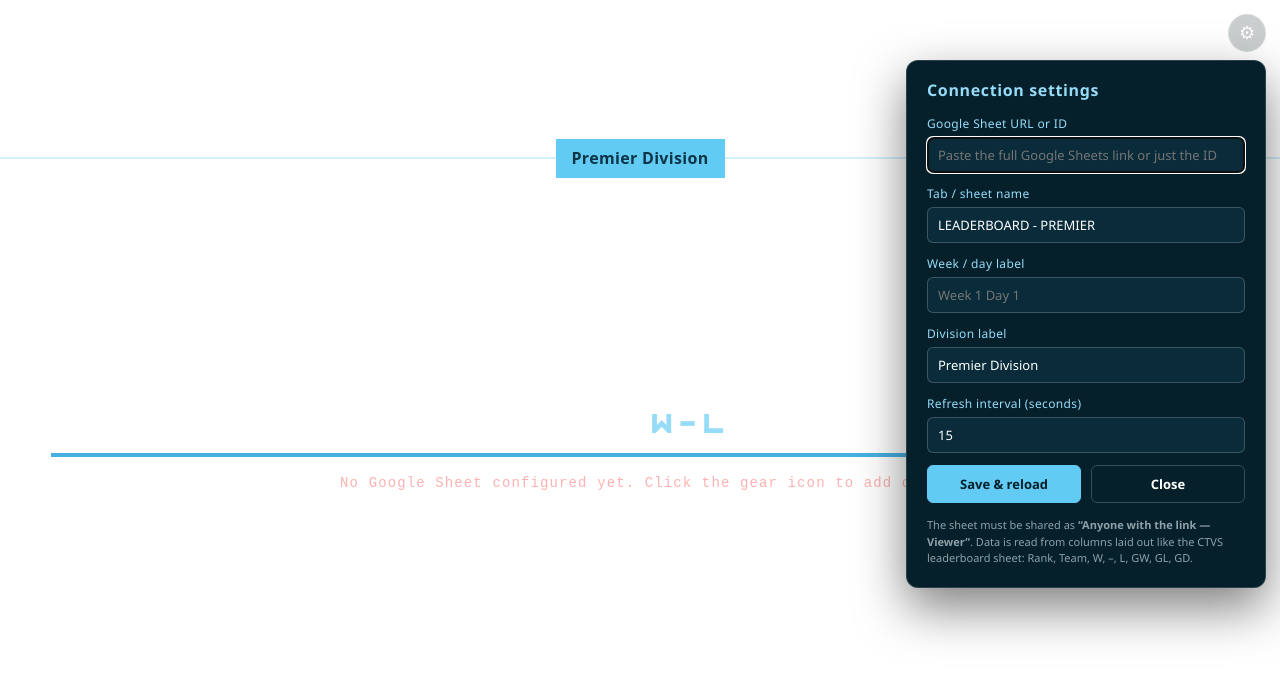
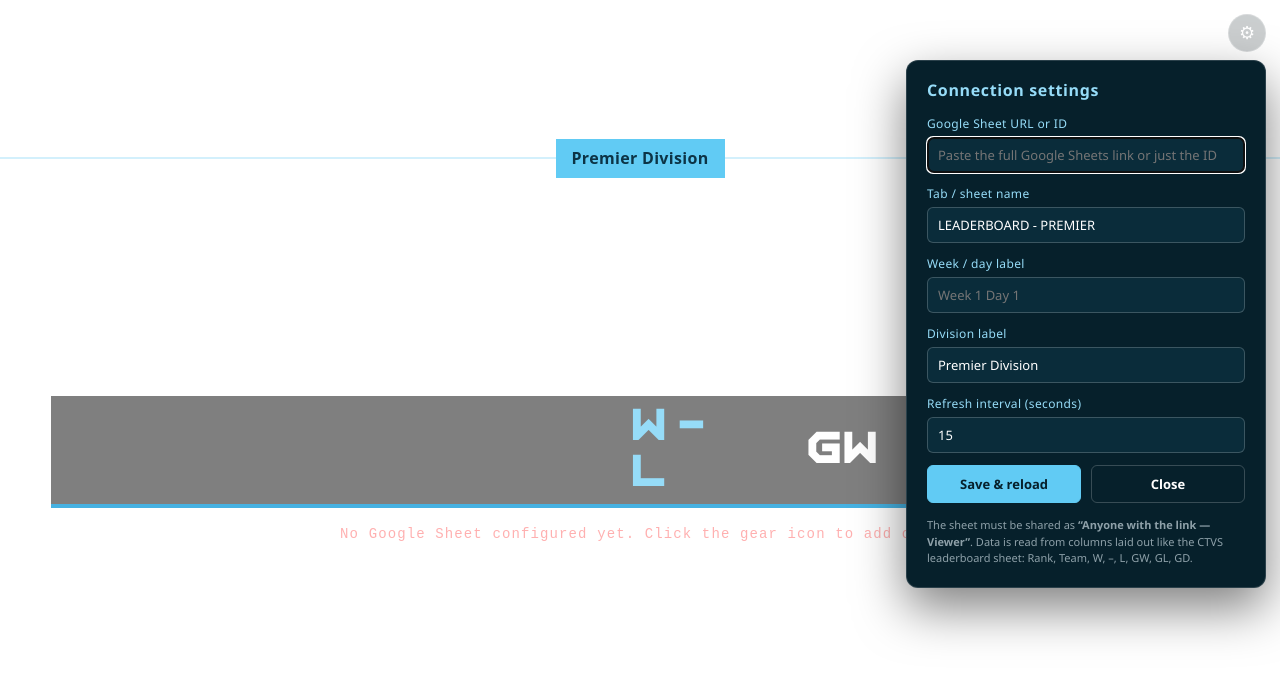
Before and after one commit to ShardNguyen/CTVS-Graphic-Display, a website: page public/premier/index.html in a window 1280 px wide. Drawn offline with Linux system fonts and the light colour scheme; a web font is replaced by a local one.

Commit message:
Adjust premier's leaderboard font

```diff
--- a/public/premier/style.css
+++ b/public/premier/style.css
@@ -8,8 +8,7 @@
 
 @font-face {
   font-family: score;
-  src: url('../assets/fonts/montserrat/static/Montserrat-Bold.ttf') format('truetype');
-  font-weight: normal;
+  src: url('../assets/fonts/montserrat/Montserrat-VariableFont_wght.ttf') format('truetype');
   font-style: normal;
   font-display: swap;
 }
@@ -42,6 +41,15 @@
 
   --font-display: 'Name Smile', 'Chakra Petch', Helvetica, sans-serif;
   --font-mono: ui-monospace, 'SFMono-Regular', 'Courier New', Consolas, monospace;
+
+  /* Font sizes */
+  --font-size-stats: 54px;
+  --font-size-rank: 54px;
+  --font-size-column-header: 40px;
+
+  /* Cell paddings */
+  --cell-width: 1.6vw;
+  --cell-height: 1vh;
 
   --col-rank:   1.1fr;
   --col-team:   6.5fr;
@@ -156,12 +164,11 @@ html,body{
   display:flex;
   flex-direction:column;
   justify-content:center;
-  padding-bottom: clamp(24px, 11vh, 128px);
-  padding-left: clamp(24px,4vw,64px);
-  padding-right: clamp(24px,4vw,64px);
+  padding: 40px clamp(24px,4vw,64px) 80px clamp(24px,4vw,64px);
 }
 
 .table{
+  background: rgba(0,0,0,.5);
   width:100%;
   overflow:hidden;
 }
@@ -179,7 +186,7 @@ html,body{
 .cell{
   display:flex;
   align-items:center;
-  padding: clamp(10px,1.6vh,18px) clamp(10px,1.4vw,26px);
+  padding: var(--cell-height) var(--cell-width);
   font-family: var(--font-display);
   font-weight:normal;
   text-transform:uppercase;
@@ -187,7 +194,7 @@ html,body{
 
 /* header row */
 div[role="columnheader"] {
-  font-size: clamp(16px, 1.9vw, 28px);
+  font-size: var(--font-size-column-header);
   letter-spacing:.02em;
   border-bottom: 4px solid var(--blue-border);
   font-family: var(--font-display);
@@ -198,26 +205,25 @@ div[role="columnheader"] {
 
 .cell--rank{
   justify-content:center;
-  font-size: clamp(22px, 2.6vw, 38px);
+  font-size: var(--font-size-rank);
   color: var(--white);
 }
 .cell--team{
-  font-size: clamp(22px, 2.6vw, 38px);
   color: var(--blue-light);
   letter-spacing:.01em;
+  font-size: var(--font-size-rank);
 }
 .cell--wl{
   justify-content:center;
   font-family: score, Helvetica, sans-serif;
-  font-weight: bold;
-  font-size:44px;
+  font-weight: 700;
+  font-size: var(--font-size-rank);
   color:var(--blue-light);
 }
 .cell--stat{
   justify-content:center;
-  font-family: var(--font-mono);
-  font-weight:300;
-  font-size:44px;
+  font-family: score, Helvetica, sans-serif;
+  font-size: var(--font-size-stats);
   color:var(--white);
 }
 
```
Also changed, not shown: 1 other file.
